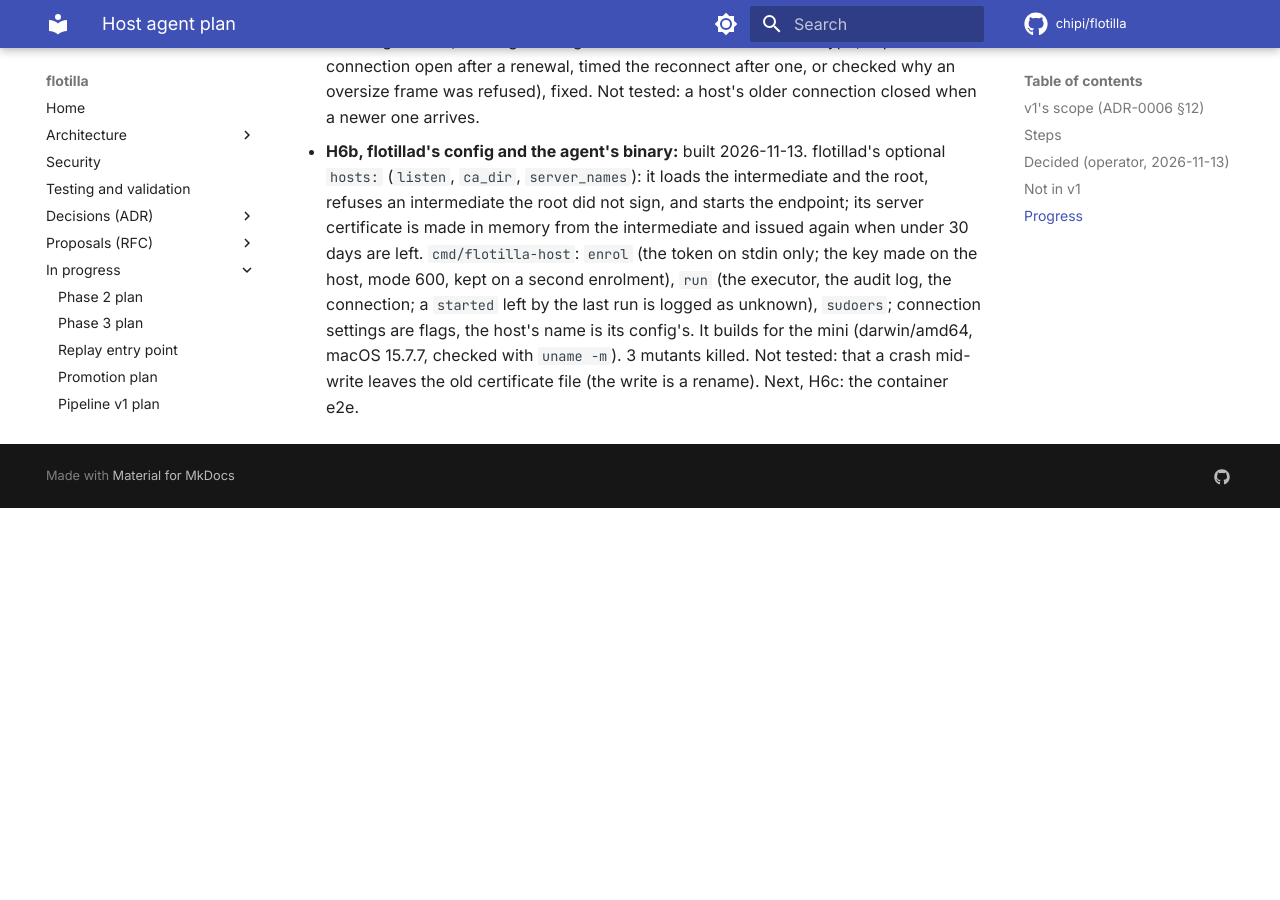
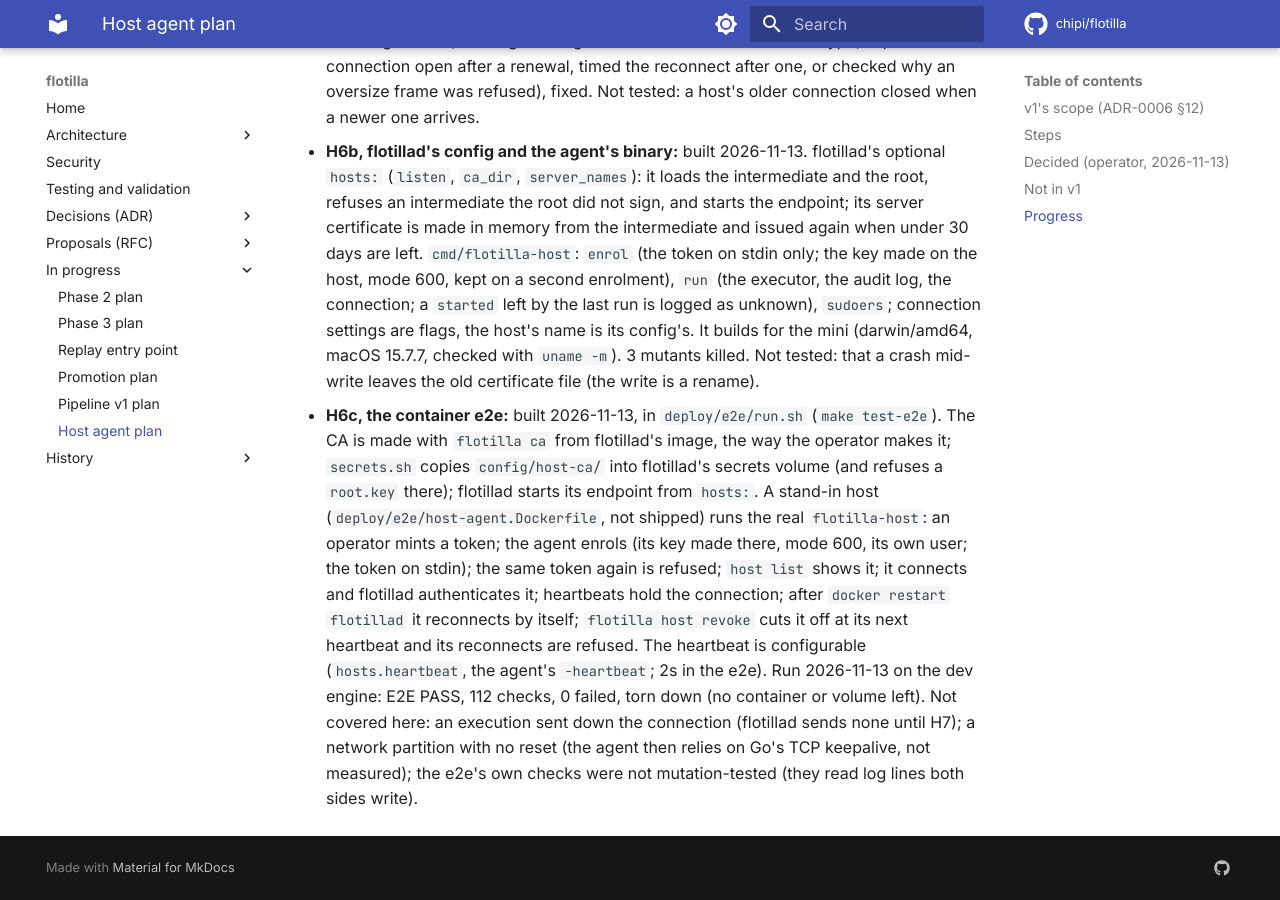
Before and after one commit to chipi/flotilla, an MkDocs documentation site: the page built from docs/wip/host-agent-plan.md, in a window 1280 px wide and 900 px high, scrolled down 5270 px. Built offline with MkDocs 1.6.1 and Material for MkDocs 9.7.7, drawn with Linux system fonts in a browser that asks for light colours; comment, search, counter and statistics services are not loaded; before the commit the page ends 5778 px from its top, so only the background shows below that.

Commit message:
e2e: the host agent against the real stack (host agent plan H6c, ADR-0006)
deploy/e2e/run.sh:
- the CA is made with `flotilla ca root` and `ca intermediate` from
  flotillad's image, the operator's way; the root's key stays in its
  own folder;
- flotillad's e2e config has `hosts:` (heartbeat 2s);
- a stand-in host (deploy/e2e/host-agent.Dockerfile, not shipped) runs
  the real flotilla-host on flotillad's internal network:
  an operator mints a token; the agent enrols (key made there, mode
  600, its own user, the token on stdin); the same token again is
  refused; `host list` shows it; it connects and flotillad
  authenticates it; heartbeats hold it (8 s, dropped after 6 s of
  silence); after `docker restart flotillad` it reconnects by itself;
  `flotilla host revoke` cuts it off at its next heartbeat, its
  reconnects are refused, and `host list` shows it revoked.

deploy/mini/secrets.sh: copies config/host-ca/ (intermediate.crt,
intermediate.key, root.crt) into flotillad's secrets volume when
present, and fails on a root.key there.

flotillad `hosts.heartbeat` and flotilla-host `-heartbeat` (30s by
default; the e2e needs seconds, not minutes).

Run on the dev engine, 2026-11-13: deploy/e2e/run.sh: E2E PASS, 112
PASS, 0 FAIL, EXIT=0; torn down (0 containers, 0 volumes left).

Not covered: an execution down the connection (flotillad sends none
until H7); a network partition with no reset (the agent relies on Go's
TCP keepalive, not measured); the e2e's checks were not mutation-tested.

make GO=scripts/go.sh GOFMT="scripts/go.sh gofmt" ci-fast: ci-fast PASS.

Co-Authored-By: Claude Opus 5.5 <noreply@anthropic.com>
Claude-Session: https://claude.ai/code/session_014cvkLDhZiuT6G7yUUfGC4i

```diff
--- a/docs/wip/host-agent-plan.md
+++ b/docs/wip/host-agent-plan.md
@@ -146,5 +146,18 @@ VPS.
   `run` (the executor, the audit log, the connection; a `started` left by the last run is logged as
   unknown), `sudoers`; connection settings are flags, the host's name is its config's. It builds for
   the mini (darwin/amd64, macOS 15.7.7, checked with `uname -m`). 3 mutants killed. Not tested:
-  that a crash mid-write leaves the old certificate file (the write is a rename). Next, H6c: the
-  container e2e.
+  that a crash mid-write leaves the old certificate file (the write is a rename).
+- **H6c, the container e2e:** built 2026-11-13, in `deploy/e2e/run.sh` (`make test-e2e`). The CA is
+  made with `flotilla ca` from flotillad's image, the way the operator makes it; `secrets.sh` copies
+  `config/host-ca/` into flotillad's secrets volume (and refuses a `root.key` there); flotillad
+  starts its endpoint from `hosts:`. A stand-in host (`deploy/e2e/host-agent.Dockerfile`, not
+  shipped) runs the real `flotilla-host`: an operator mints a token; the agent enrols (its key made
+  there, mode 600, its own user; the token on stdin); the same token again is refused; `host list`
+  shows it; it connects and flotillad authenticates it; heartbeats hold the connection; after
+  `docker restart flotillad` it reconnects by itself; `flotilla host revoke` cuts it off at its next
+  heartbeat and its reconnects are refused. The heartbeat is configurable (`hosts.heartbeat`, the
+  agent's `-heartbeat`; 2s in the e2e). Run 2026-11-13 on the dev engine: E2E PASS, 112 checks, 0
+  failed, torn down (no container or volume left). Not covered here: an execution sent down the
+  connection (flotillad sends none until H7); a network partition with no reset (the agent then
+  relies on Go's TCP keepalive, not measured); the e2e's own checks were not mutation-tested (they
+  read log lines both sides write).
```
Also changed, not shown: deploy/compose/README.md (+4 -2 lines), 6 other files.
